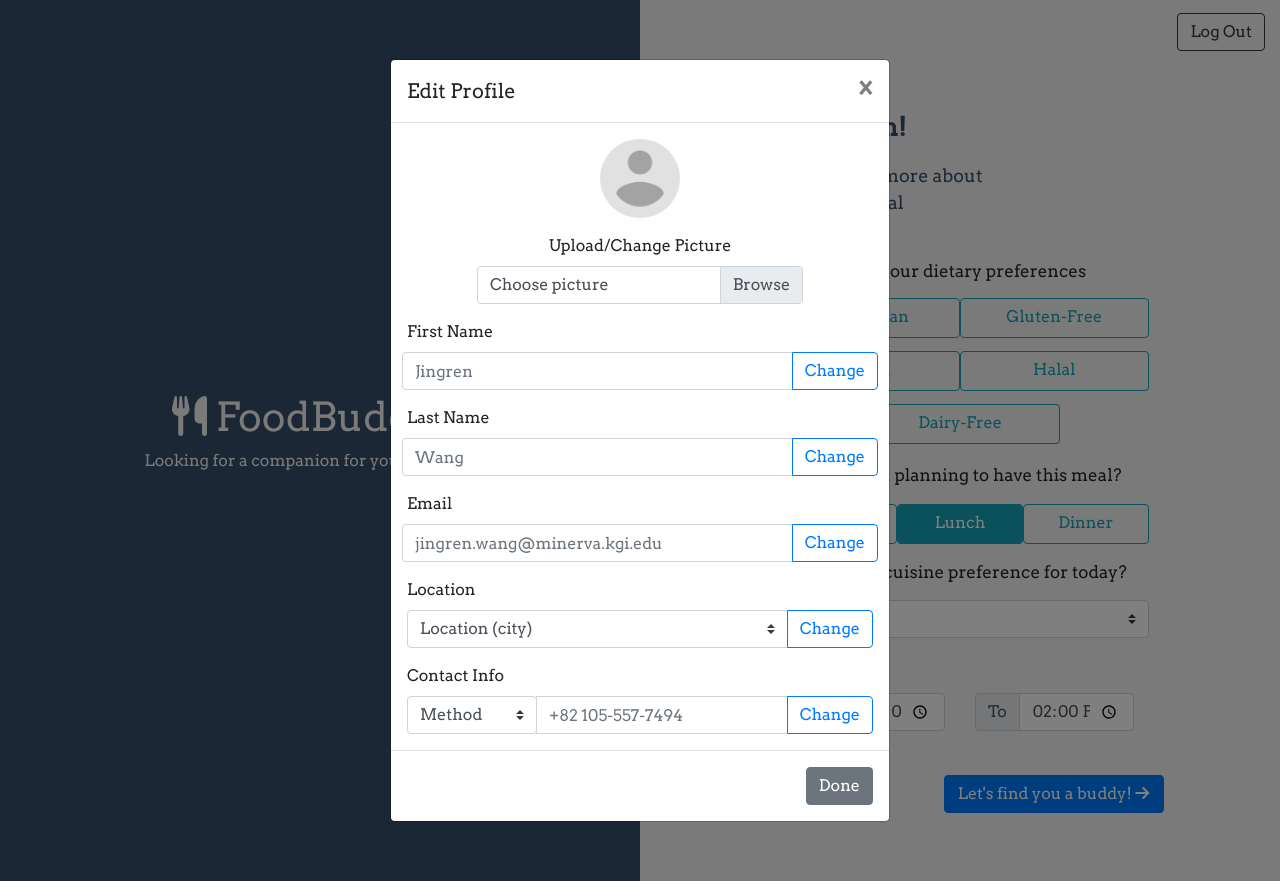
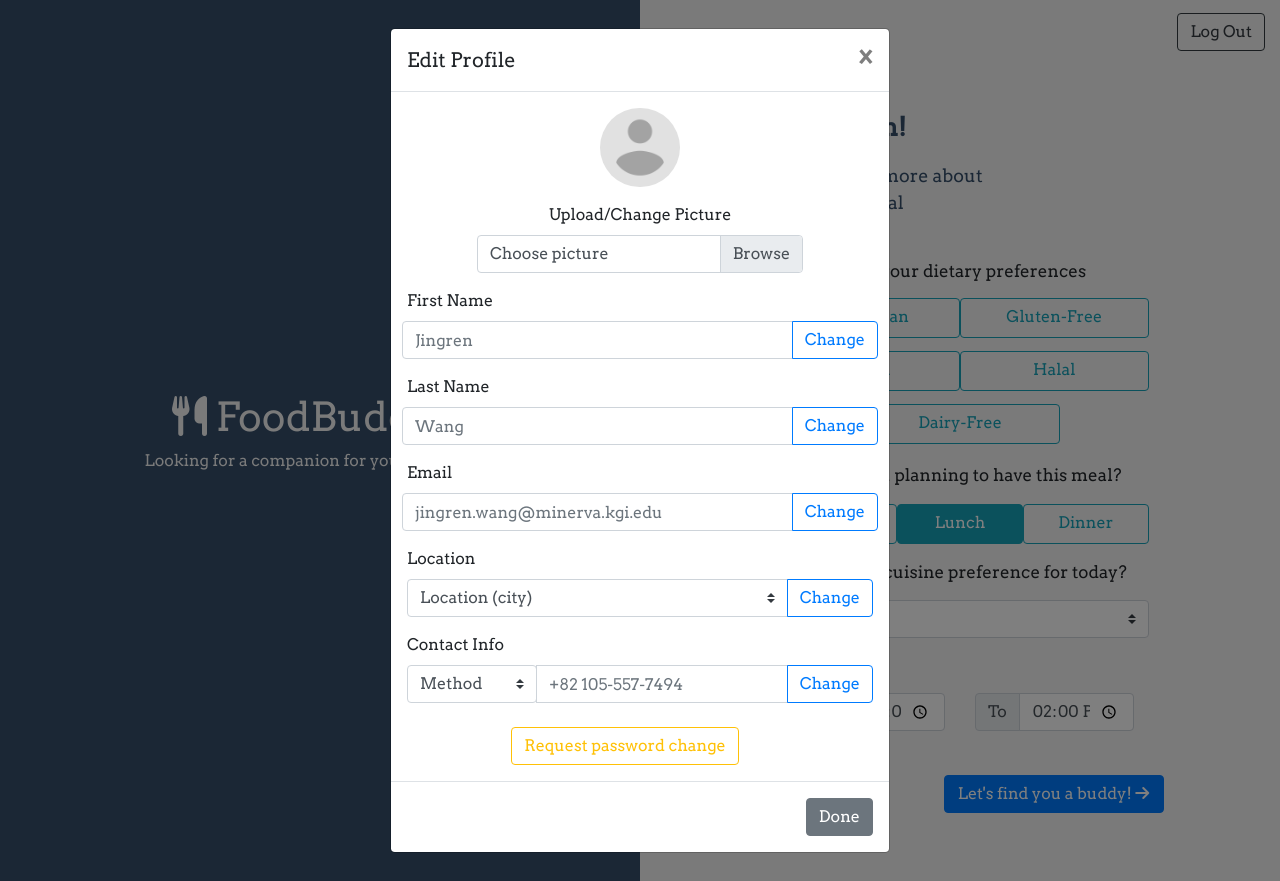
Before and after one commit to minerva-schools/cs162-food-buddies, a Flask app: page /preference in a window 1280 px wide, after a click on "Edit Profile". Run offline with Flask 2, Linux system fonts and the light colour scheme; a user stored in the database is signed in; some libraries are stand-ins or nearby versions.

Commit message:
Adding change password option and syncing it with the backend

```diff
--- a/web/templates/preference.html
+++ b/web/templates/preference.html
@@ -240,7 +240,7 @@
                               </div>
                         </form>
                     </div>
-                    <div class="row">
+                    <div class="row mb-4">
                         <form action="{{ url_for('main_route.edit', update='contact_method') }}" method="POST" style="width: 100%;">
                             <label>Contact Info</label>
                             <div class="input-group">
@@ -259,6 +259,16 @@
                             </div>
                         </form>
                     </div>
+                    <div class="row">
+                        <form action="{{ url_for('authentication.verifyEmail') }}" method="POST">
+
+                        </form>
+                        <div class="row justify-content-center" style="width: 100%;">
+                            <form action="{{ url_for('authentication.verifyEmail') }}" method="POST">
+                                <button type="submit"  class="btn btn-outline-warning">Request password change</button>
+                            </form>
+                        </div>
+                    </div>
                 </div>
             </div>
             <div class="modal-footer">
```
Also changed, not shown: web/authentication.py (+5 -2 lines).
